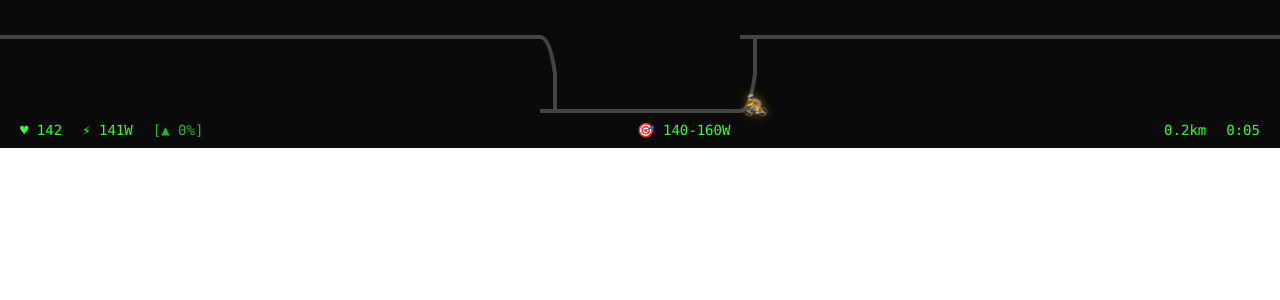
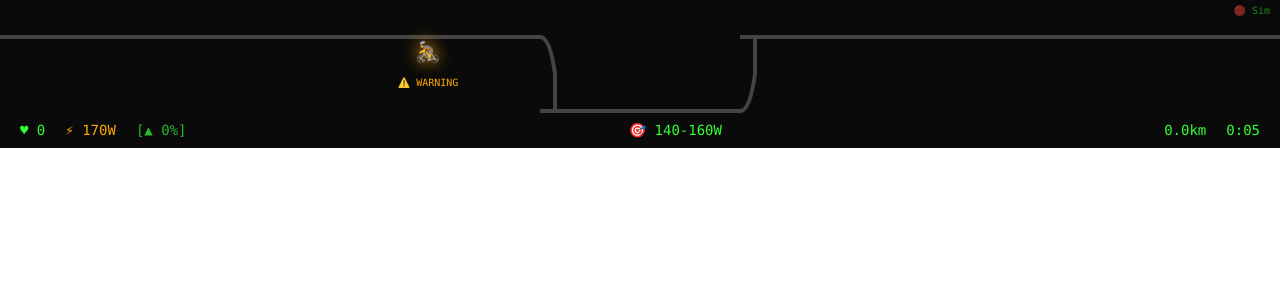
Before and after one commit to shameondev/NotchRider, a React (Vite) app: page / in a window 1280 px wide. Shown: the top 300 px of the page. Built offline with nearby package versions, Linux system fonts and the light colour scheme.

Commit message:
feat: connect frontend to ANT+ backend
Add useTrainer hook to communicate with Rust backend via Tauri's invoke API.
When ANT+ device is connected, real trainer data is used; otherwise the app
runs in simulation mode. A connection status indicator shows current mode.

```diff
--- a/src/App.tsx
+++ b/src/App.tsx
@@ -4,6 +4,7 @@ import { Cyclist } from './components/Cyclist';
 import { HUD } from './components/HUD';
 import { getRoadY } from './hooks/useRoadPosition';
 import { calculateDrift } from './hooks/useZoneDrift';
+import { useTrainer } from './hooks/useTrainer';
 import type { TrainerData, TargetZone } from './types/trainer';
 
 function App() {
@@ -12,16 +13,10 @@ function App() {
   const notchX = screenWidth / 2;
 
   const [cyclistX, setCyclistX] = useState(100);
+  const [elapsedTime, setElapsedTime] = useState(0);
+  const [distance, setDistance] = useState(0);
 
-  const [trainerData, setTrainerData] = useState<TrainerData>({
-    power: 148,
-    speed: 32.5,
-    cadence: 90,
-    heartRate: 142,
-    distance: 0,
-    elapsedTime: 0,
-    grade: 0,
-  });
+  const { data: trainerData, isConnected, findDevice } = useTrainer();
 
   const targetZone: TargetZone = {
     min: 140,
@@ -29,33 +24,56 @@ function App() {
     metric: 'power',
   };
 
+  // Try to find ANT+ device on mount
+  useEffect(() => {
+    findDevice();
+  }, [findDevice]);
+
+  // Simulated power for when not connected
+  const [simulatedPower, setSimulatedPower] = useState(150);
+  useEffect(() => {
+    if (!isConnected) {
+      const interval = setInterval(() => {
+        setSimulatedPower(130 + Math.floor(Math.random() * 50));
+      }, 500);
+      return () => clearInterval(interval);
+    }
+  }, [isConnected]);
+
+  const currentPower = isConnected ? trainerData.power : simulatedPower;
+  const drift = calculateDrift(currentPower, targetZone);
+
+  // Animation loop
   useEffect(() => {
     const startTime = Date.now();
     const interval = setInterval(() => {
       const elapsed = Math.floor((Date.now() - startTime) / 1000);
+      setElapsedTime(elapsed);
 
+      // Move cyclist based on speed (or simulated if not connected)
+      const speed = isConnected ? trainerData.speed : 30;
       setCyclistX(x => {
-        const newX = x + 2;
+        const pixelsPerSecond = speed * 2; // scale for visibility
+        const newX = x + pixelsPerSecond / 60;
         return newX > screenWidth ? 0 : newX;
       });
 
-      setTrainerData(d => ({
-        ...d,
-        distance: d.distance + 0.5,
-        elapsedTime: elapsed,
-        // Simulate power fluctuation (sometimes outside zone)
-        power: 130 + Math.floor(Math.random() * 50),
-      }));
+      // Accumulate distance
+      setDistance(d => d + (speed / 3.6) / 60); // m/s / 60fps
     }, 1000 / 60);
 
     return () => clearInterval(interval);
-  }, [screenWidth]);
+  }, [screenWidth, isConnected, trainerData.speed]);
+
+  const displayData: TrainerData = {
+    ...trainerData,
+    power: currentPower,
+    distance,
+    elapsedTime,
+    grade: 0,
+  };
 
   const cyclistY = getRoadY(cyclistX, notchX, notchWidth);
-  const currentValue = targetZone.metric === 'power'
-    ? trainerData.power
-    : trainerData.heartRate;
-  const drift = calculateDrift(currentValue, targetZone);
 
   return (
     <div style={{
@@ -71,7 +89,18 @@ function App() {
         driftOffset={drift.offset}
         driftState={drift.state}
       />
-      <HUD data={trainerData} targetZone={targetZone} />
+      <HUD data={displayData} targetZone={targetZone} />
+
+      {/* Connection status */}
+      <div style={{
+        position: 'absolute',
+        top: '5px',
+        right: '10px',
+        fontSize: '10px',
+        opacity: 0.5,
+      }}>
+        {isConnected ? '🟢 ANT+' : '🔴 Sim'}
+      </div>
     </div>
   );
 }
--- /dev/null
+++ b/src/hooks/useTrainer.ts
@@ -0,0 +1,69 @@
+import { useState, useEffect, useCallback } from 'react';
+import { invoke } from '@tauri-apps/api/core';
+import type { TrainerData } from '../types/trainer';
+
+interface UseTrainerResult {
+  data: TrainerData;
+  isConnected: boolean;
+  error: string | null;
+  findDevice: () => Promise<void>;
+}
+
+export function useTrainer(): UseTrainerResult {
+  const [data, setData] = useState<TrainerData>({
+    power: 0,
+    speed: 0,
+    cadence: 0,
+    heartRate: 0,
+    distance: 0,
+    elapsedTime: 0,
+    grade: 0,
+  });
+  const [isConnected, setIsConnected] = useState(false);
+  const [error, setError] = useState<string | null>(null);
+
+  const findDevice = useCallback(async () => {
+    try {
+      const found = await invoke<boolean>('find_ant_device');
+      setIsConnected(found);
+      if (!found) {
+        setError('ANT+ device not found. Please connect your USB dongle.');
+      } else {
+        setError(null);
+      }
+    } catch (e) {
+      setError(`Error: ${e}`);
+      setIsConnected(false);
+    }
+  }, []);
+
+  // Poll for trainer data when connected
+  useEffect(() => {
+    if (!isConnected) return;
+
+    const interval = setInterval(async () => {
+      try {
+        const trainerData = await invoke<{
+          power: number;
+          speed: number;
+          cadence: number;
+          heart_rate: number;
+        }>('get_trainer_data');
+
+        setData(prev => ({
+          ...prev,
+          power: trainerData.power,
+          speed: trainerData.speed,
+          cadence: trainerData.cadence,
+          heartRate: trainerData.heart_rate,
+        }));
+      } catch (e) {
+        console.error('Failed to get trainer data:', e);
+      }
+    }, 100); // 10 updates per second
+
+    return () => clearInterval(interval);
+  }, [isConnected]);
+
+  return { data, isConnected, error, findDevice };
+}
```
Also changed, not shown: 1 other file (tests, documents, lock files or other folders).
